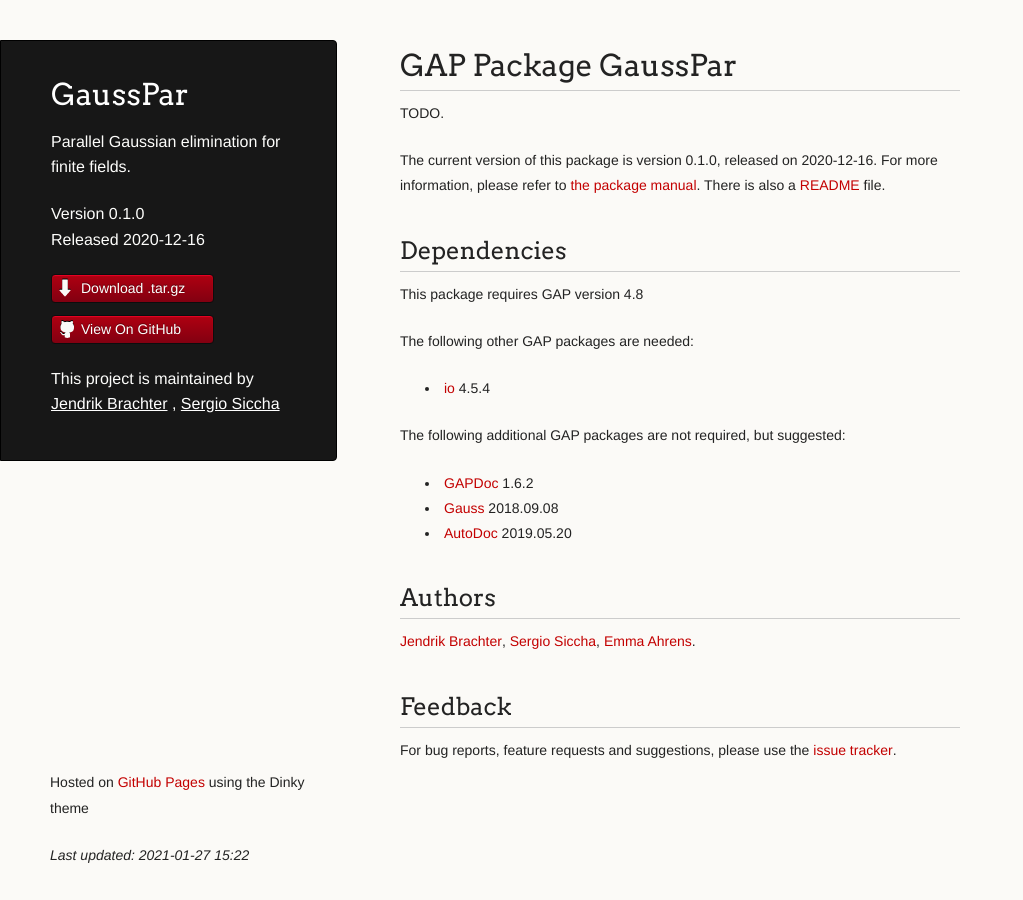
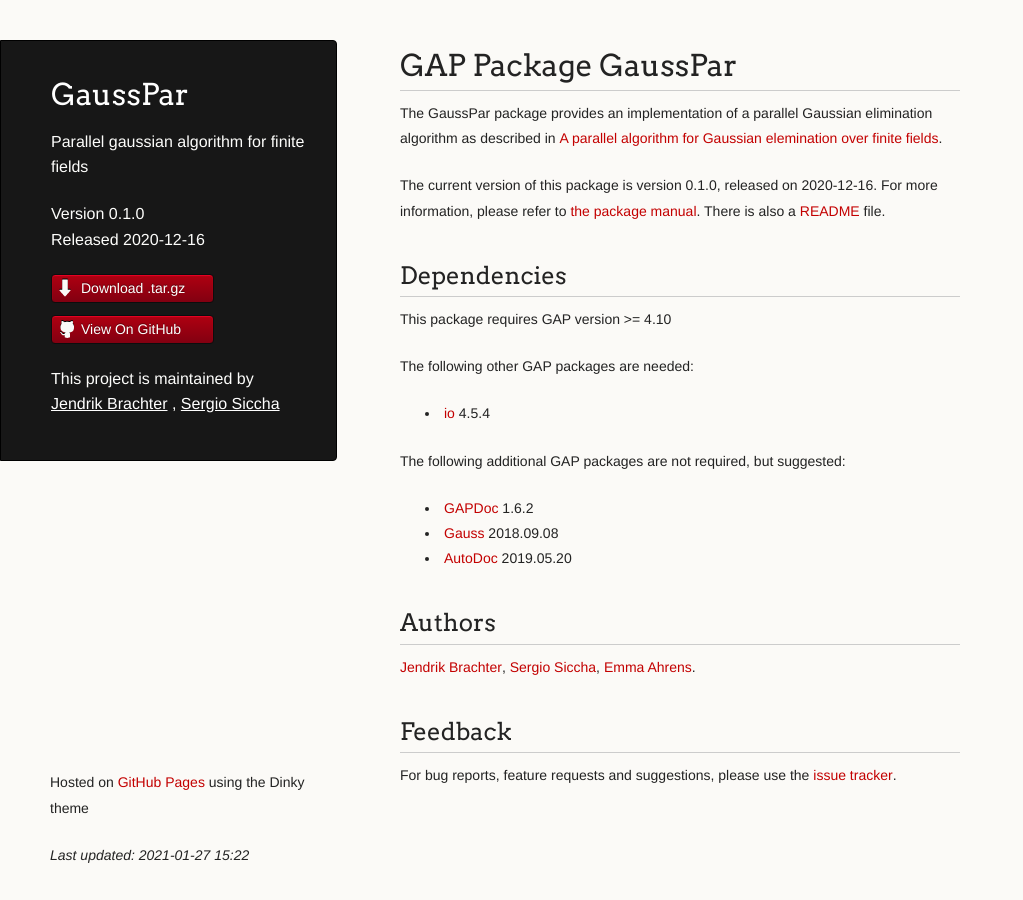
Before and after one commit to lbfm-rwth/GaussParallel, a Jekyll site: the page built from index.md, in a window 1280 px wide. Shown: the whole page, without its empty margins (0-1023 px from the left). Built offline with Jekyll 4.4.1, drawn with Linux system fonts in a browser that asks for light colours; our own code applies the rules of GitHub Pages for plain Markdown files.

Commit message:
executed update.g with new PackageInfo.g

```diff
--- a/_data/package.yml
+++ b/_data/package.yml
@@ -2,7 +2,7 @@
 version: 0.1.0
 date: 2020-12-16
 description: |
-    Parallel Gaussian elimination for finite fields.
+    Parallel gaussian algorithm for finite fields
 
 authors:
     - name: Jendrik Brachter
@@ -18,12 +18,12 @@
     - name: Sergio Siccha
       url: mailto:siccha@mathematik.uni-kl.de
 
-GAP: "4.8"
+GAP: ">= 4.10"
 
 needed-pkgs:
     - name: "io"
       version: "4.5.4"
-      url: "https://gap-packages.github.io/io/"
+      url: "https://gap-packages.github.io/io"
 
 suggested-pkgs:
     - name: "GAPDoc"
@@ -34,19 +34,19 @@
       url: "https://homalg-project.github.io/homalg_project/Gauss/"
     - name: "AutoDoc"
       version: "2019.05.20"
-      url: "https://gap-packages.github.io/AutoDoc/"
+      url: "https://gap-packages.github.io/AutoDoc"
 
 www: https://github.com/lbfm-rwth/GaussPar/
 readme: README.md
-packageinfo: https://github.com/lbfm-rwth/GaussPar/
+packageinfo: https://github.com/lbfm-rwth/GaussPar/PackageInfo.g
 
 downloads:
     - name: .tar.gz
-      url: https://github.com/lbfm-rwth/GaussPar/archive/v0.1.0.tar.gz
-github: https://github.com/lbfm-rwth/GaussPar/
+      url: https://github.com/lbfm-rwth/GaussPar/archive/0.1.0.tar.gz
 
-abstract: TODO.
+abstract: |
+    The <span class="pkgname">GaussPar</span> package provides an   implementation of a parallel Gaussian elimination algorithm as described in   <a href="https://arxiv.org/abs/1806.04211">  A parallel algorithm for Gaussian elemination over finite fields</a>.
 
-status: deposited
+status: dev
 doc-html: doc/chap0.html
 doc-pdf: doc/manual.pdf
```
Also changed, not shown: 1 other file.
